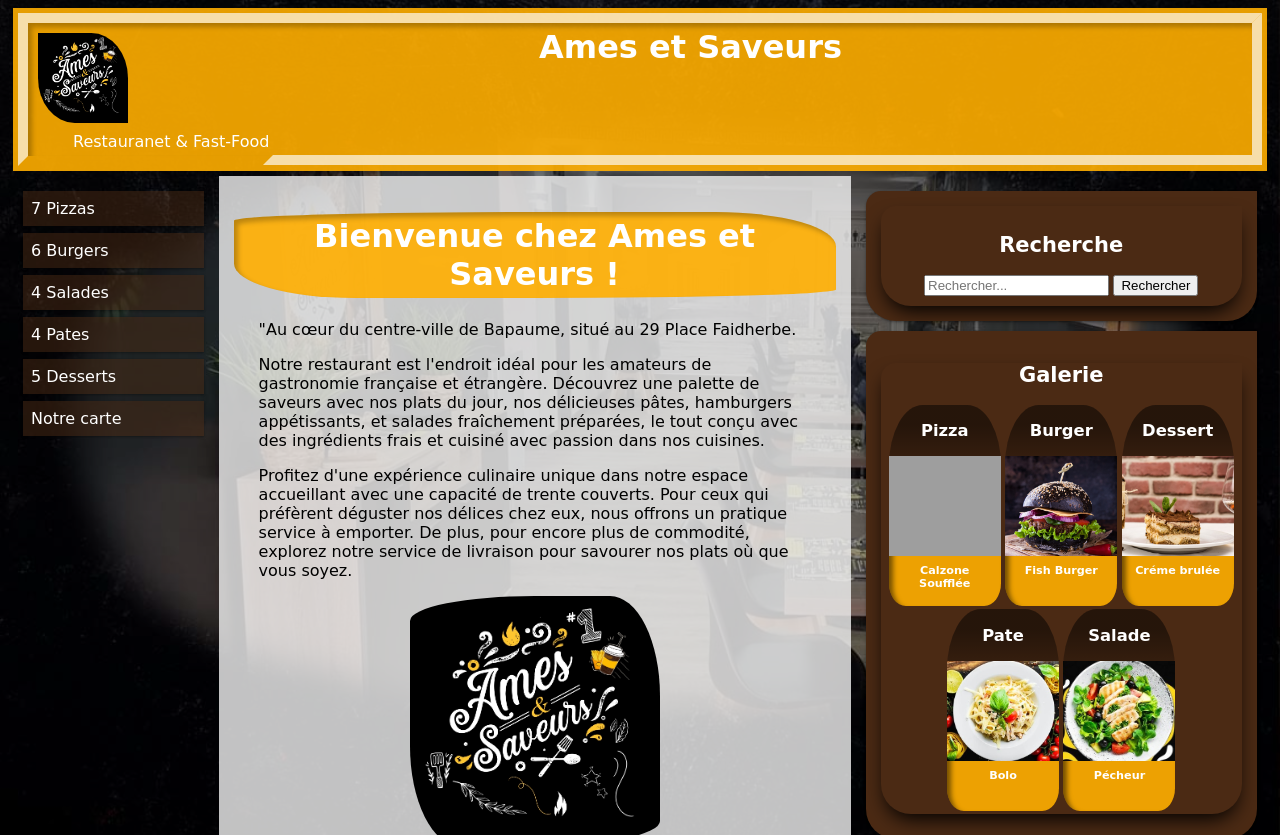
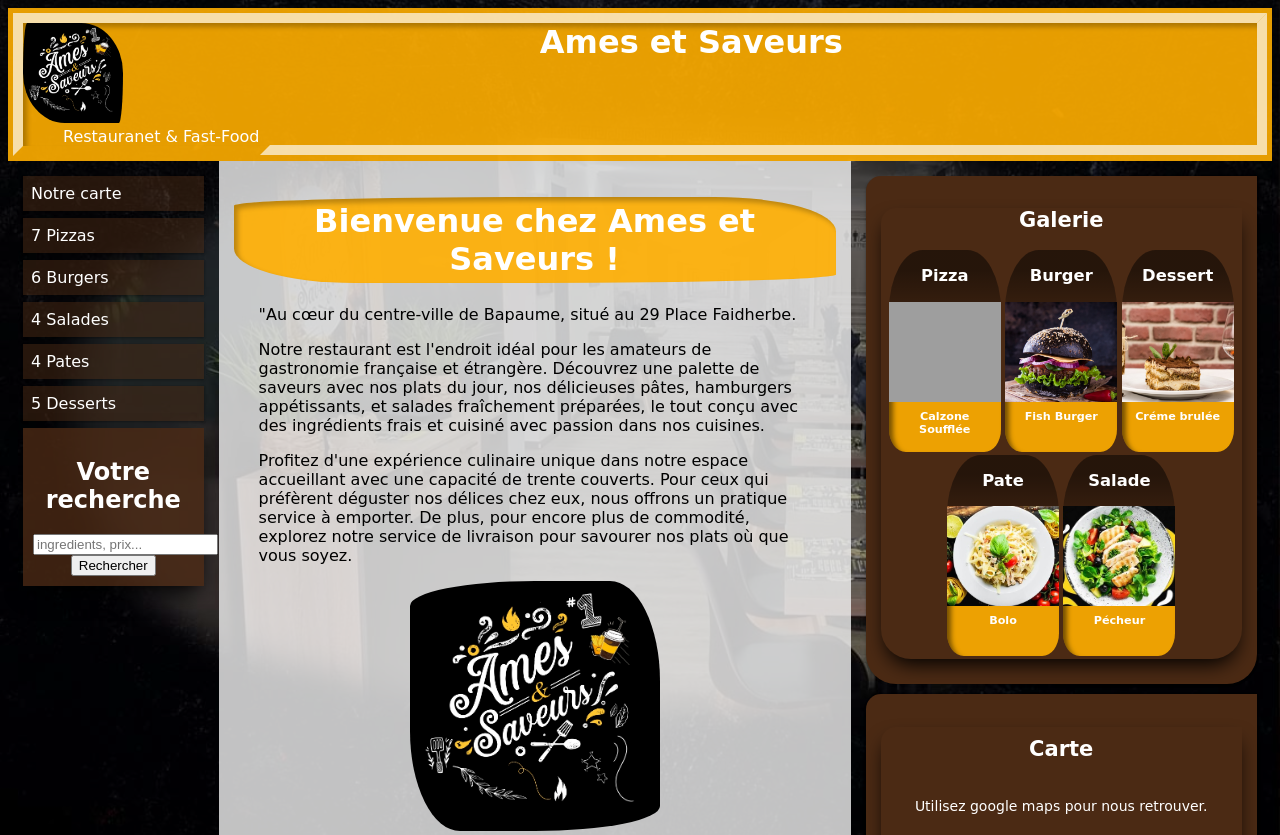
Before and after one commit to Cyberchoc/AmesSaveurs, a Django app: page / in a window 1280 px wide. Shown: the top 835 px of the page. Run offline with Django 4.2, Linux system fonts and the light colour scheme; data comes from the database, SQL or seed files in the repository.

Commit message:
modif presentation recherche et stat

```diff
--- a/burger/templates/burger/index.html
+++ b/burger/templates/burger/index.html
@@ -33,8 +33,8 @@
 
           <div class="stat">
             <p>Prix moyen : {{ prix_moyen_burger }} €</p>
-            <p>Nombre total de burgers : {{ nombre_total_burger }}</p>
-            <p>Nombre total de burgers vegetarien : {{ nombre_vegetarienne_burgers }}</p>
+            <p>Total de burgers : {{ nombre_total_burger }}</p>
+            <p>Total de burgers vegetarien : {{ nombre_vegetarienne_burgers }}</p>
           </div>
         </div>
 
--- a/dessert/templates/dessert/index.html
+++ b/dessert/templates/dessert/index.html
@@ -32,8 +32,8 @@
           </ul>
           <div class="stat">
             <p>Prix moyen : {{ prix_moyen_desserts }} €</p>
-            <p>Nombre total de desserts : {{ nombre_total_desserts }}</p>
-            <p>Nombre total de desserts vegetarien : {{ nombre_vegetarienne_desserts }}</p>
+            <p>Total de desserts : {{ nombre_total_desserts }}</p>
+            <p>Total de desserts vegetarien : {{ nombre_vegetarienne_desserts }}</p>
           </div>
         </div>
 
--- a/main/static/main/style.css
+++ b/main/static/main/style.css
@@ -26,17 +26,12 @@
 }
 .header {
   background-color: rgb(255, 174, 0, .9);
-  /*background-image: url("images/banniere.jpg");*/
-  background-repeat: no-repeat;
-  background-position: center;
-  background-size: contain;
   color: #ffffff;
   padding: 5px;
-  margin: 5px;
 }
+
 .headtop {
   position: relative;
-  padding: 5px;
   min-width: 300px;
   height: 100%;
   border: 10px solid transparent;
@@ -69,6 +64,7 @@
     width: 80%;
   }
 }
+
 .header1 h1 {
   padding: 0;
   margin: 0;
@@ -85,11 +81,9 @@
   margin: 0;
   display: inline-block;
 }
-
 .header1 img{
   border-radius: 10px 100px / 120px;
-  padding: 5px;
-}
+  }
 
 .menu ul {
   list-style-type: none;
@@ -369,7 +363,14 @@ color: #ffffff;
 .search {
 	box-shadow: 0 10px 20px -5px rgba(0, 0, 0, 1);
   padding: 10px;
-  border-radius: 15px 0px 30px 30px;
+  background-color: rgb(75, 42, 20, .8);;
+  text-align: center;
+}
+.search h2{
+  color: #fff;
+}
+.search h3{
+  color: rgb(255, 174, 0, .9);
 }
 .container {
   text-align: center; /* Centre le contenu horizontalement */
--- a/main/templates/main/index.html
+++ b/main/templates/main/index.html
@@ -13,8 +13,8 @@
   <div class="header">
     <div class="headtop">
       <div class="row">
-          <div class="col-1 col-s-1 header1"><a href="{% url 'main:index' %}"><img height=100px src="{% static 'main/images/logo.jpg' %}"/></a></div>
-          <div class="col-11 col-s-12 header1"><H1>Ames et Saveurs</H1></div>
+        <div class="col-1 col-s-1 header1"><a href="{% url 'main:index' %}"><img width=100px src="{% static 'main/images/logo.jpg' %}"/></a></div>
+        <div class="col-11 col-s-12 header1"><h1>Ames et Saveurs</h1></div>
       </div>
       <div class="row">
         <div class="col-12 col-s-12 header1"><p>Restauranet & Fast-Food</p></div>
@@ -25,13 +25,31 @@
       <div class="row">
         <div class="col-2 col-s-3 menu">
           <ul>
+            <a class="lien" href="{% url 'affiche_menu:index' %}"><li>Notre carte</li></a>
             <a class="lien" href="{% url 'pizza:index' %}"><li>{{ nombre_total_pizzas }} Pizzas</li></a>
             <a class="lien" href="{% url 'burger:index' %}"><li>{{ nombre_total_burger }} Burgers</li></a>
             <a class="lien" href="{% url 'salade:index' %}"><li>{{ nombre_total_salades }} Salades</li></a>
             <a class="lien" href="{% url 'pate:index' %}"><li>{{ nombre_total_pates }} Pates</li></a>
             <a class="lien" href="{% url 'dessert:index' %}"><li>{{ nombre_total_desserts }} Desserts</li></a>
-            <a class="lien" href="{% url 'affiche_menu:index' %}"><li>Notre carte</li></a>
           </ul>
+
+          <div class="search">
+            <h2>Votre recherche</h2>
+            <form method="get" action="{% url 'main:index' %}">
+              <input type="text" name="q" placeholder="ingredients, prix...">
+              <button type="submit">Rechercher</button>
+            </form>
+
+            {% if results %}
+              <h2>Résultats pour "{{ query }}"</h2>
+            {% endif %}
+
+            {% for result in results %}
+              <h3>{{ result.type }} - {{ result.nom }} - {{ result.prix }} €</h3>
+              <p>{{ result.ingredients }}</p>
+            {% endfor %}
+          </div>
+
         </div>
 
         <div class="col-6 col-s-9 text">
@@ -57,24 +75,6 @@
         </div>
 
         <div class="col-4 col-s-9">
-          <div class="aside">
-            <div class="search">
-              <h2>Recherche</h2>
-              <form method="get" action="{% url 'main:index' %}">
-                <input type="text" name="q" placeholder="Rechercher...">
-                <button type="submit">Rechercher</button>
-              </form>
-
-              {% if results %}
-                <h2>Résultats pour "{{ query }}"</h2>
-              {% endif %}
-
-              {% for result in results %}
-                <h3>{{ result.type }} - {{ result.nom }} - {{ result.prix }} €</h3>
-                <p>{{ result.ingredients }}</p>
-              {% endfor %}
-            </div>
-          </div>
           <div class="aside">
             <div class="galerie_produits">
               <h2>Galerie</h2>
--- a/pate/templates/pate/index.html
+++ b/pate/templates/pate/index.html
@@ -32,8 +32,8 @@
           </ul>
           <div class="stat">
             <p>Prix moyen : {{ prix_moyen_pates }} €</p>
-            <p>Nombre total de pates : {{ nombre_total_pates }}</p>
-            <p>Nombre total de pates vegetarienne : {{ nombre_vegetarienne_pates }}</p>
+            <p>Total de pates : {{ nombre_total_pates }}</p>
+            <p>Total de pates vegetarienne : {{ nombre_vegetarienne_pates }}</p>
           </div>
         </div>
 
--- a/salade/templates/salade/index.html
+++ b/salade/templates/salade/index.html
@@ -31,8 +31,8 @@
             {% endfor %}
             <div class="stat">
               <p>Prix moyen : {{ prix_moyen_salades }} €</p>
-              <p>Nombre total de salades : {{ nombre_total_salades }}</p>
-              <p>Nombre total de salades vegetarienne : {{ nombre_vegetarienne_salades }}</p></div>
+              <p>Total de salades : {{ nombre_total_salades }}</p>
+              <p>Total de salades vegetarienne : {{ nombre_vegetarienne_salades }}</p></div>
           </ul>
         </div>
 
```
Also changed, not shown: pizza/templates/pizza/index.html (+6 -4 lines), 2 other files. Lines whose indentation alone changed are shown as unchanged.
